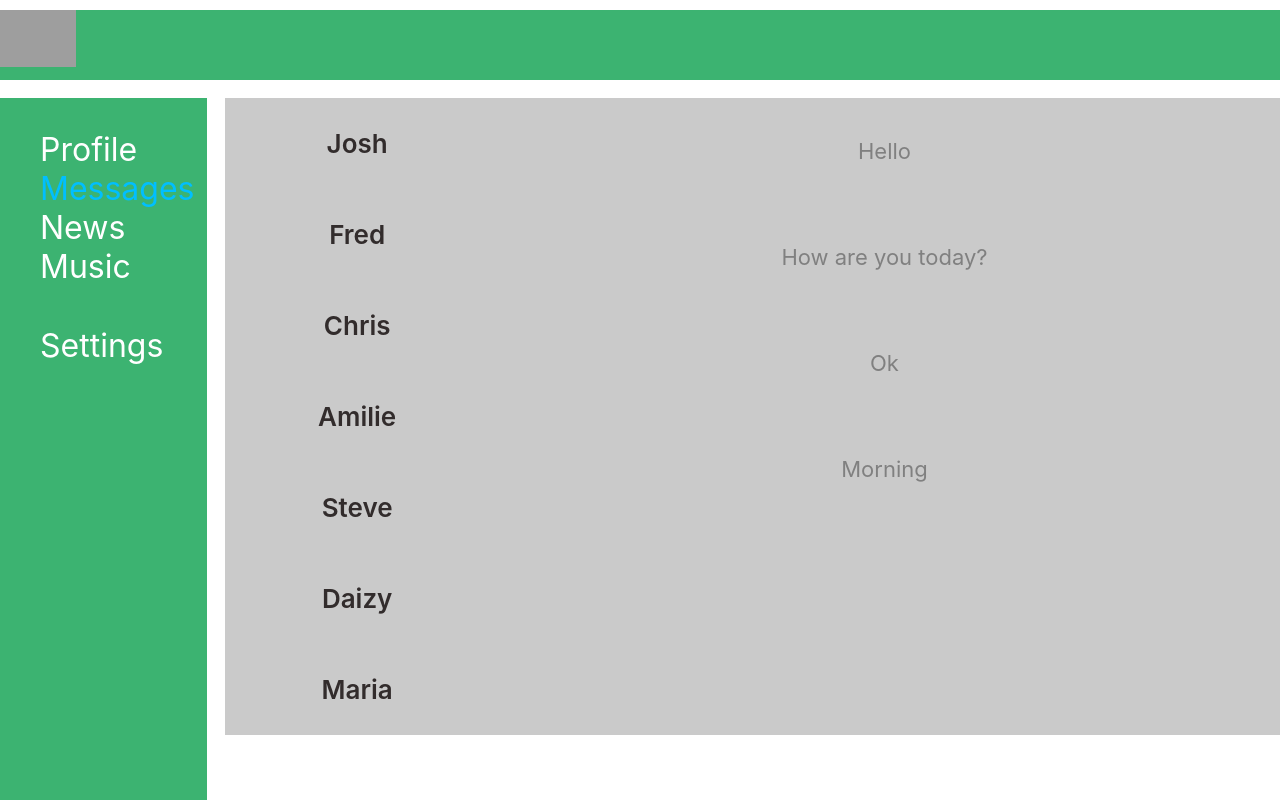
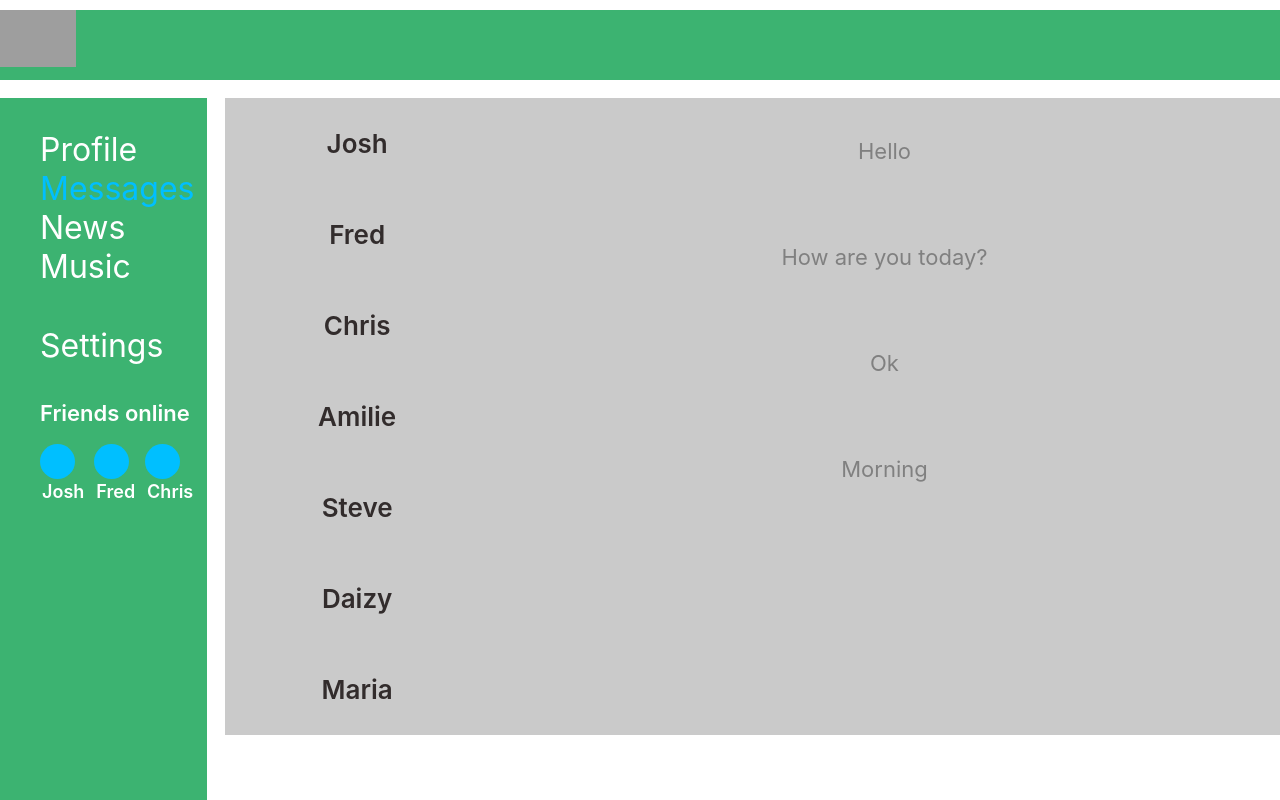
Before and after one commit to hailMeh/react-app-kama, a React (Create React App) app: page /dialogs/dialogs.jsx in a window 1280 px wide. Shown: the top 800 px of the page. Built offline with nearby package versions, Linux system fonts and the light colour scheme; grey boxes are pictures that could not be loaded.

Commit message:
added new array FriendsOnline.jsx state and make path to it, also style and new component

```diff
--- a/src/App.js
+++ b/src/App.js
@@ -4,6 +4,7 @@ import Navigation from "./Components/navigation/Navigation";
 import Profile from "./Components/profile/Profile";
 import Dialogs from "./Components/dialogs/Dialogs";
 import {BrowserRouter, Route} from "react-router-dom";
+import FriendsOnline from "./Components/navigation/FriendsOnlinePage/FriendsOnline";
 
 
 const App = (props) => {
@@ -11,10 +12,10 @@ const App = (props) => {
         <BrowserRouter>
             <div className="Container">
                 <Header/>
-                <Navigation/>
+                <Navigation state={props.state.NavigationPage} /> }
                 <div className={"wrapper-content"}>
-                    <Route path='/profile/profile.jsx' render={ () => <Profile PostData={props.PostData} /> } />
-                    <Route path='/dialogs/dialogs.jsx' render={ () => <Dialogs MessagesData={props.MessagesData} DialogsData={props.DialogsData}/> } />
+                    <Route path='/profile/profile.jsx' render={ () => <Profile state={props.state.ProfilePage} /> } />
+                    <Route path='/dialogs/dialogs.jsx' render={ () => <Dialogs state={props.state.DialogPage}/> } />
                 </div>
             </div>
         </BrowserRouter>
--- a/src/Components/dialogs/Dialogs.jsx
+++ b/src/Components/dialogs/Dialogs.jsx
@@ -7,8 +7,8 @@ import MessagesChat from "./messageDirectory/messages";
 
 
 const Dialogs = (props) => {
-    let DialogsElementsArray = props.DialogsData.map(p => <DialogPage id={p.id} person={p.person}/>)
-    let MessagesElementsArray = props.MessagesData.map(m => <MessagesChat message={m.message}/>)
+    let DialogsElementsArray = props.state.DialogsData.map(p => <DialogPage id={p.id} person={p.person}/>)
+    let MessagesElementsArray = props.state.MessagesData.map(m => <MessagesChat message={m.message}/>)
     return (
         <div className={s.messages__container}>
             <div className={s.dialogs_wrapper}>
--- /dev/null
+++ b/src/Components/navigation/FriendsOnlinePage/FriendsOnline.jsx
@@ -0,0 +1,18 @@
+import s from './FriendsOnline.module.css'
+
+
+
+const FriendsOnline = (props) => {
+
+    return <div className={s.friends__align}>
+
+        <div className={s.friends__favorite}>
+            <div className={s.friends__favorite_img}></div>
+
+        </div>
+        <div className={s.friends__favorite}>
+            <div className={s.friends__favorite_online}> {props.person}</div>
+
+        </div>
+    </div> }
+    export default FriendsOnline;
--- /dev/null
+++ b/src/Components/navigation/FriendsOnlinePage/FriendsOnline.module.css
@@ -0,0 +1,24 @@
+
+.friends__favorite_img {
+    background: deepskyblue;
+    background-size: cover;
+    width: 35px;
+    height: 35px;
+    border-radius: 50%;
+    margin-top: 10px;
+
+
+}
+.friends__favorite {
+    padding-right: 8px;
+}
+.friends__favorite_online {
+    font-size: 18px;
+    font-weight: 600;
+    padding: 2px;
+
+}
+.friends__align {
+    display:table-cell;
+    padding-top: 8px;
+}
--- a/src/Components/navigation/Navigation.jsx
+++ b/src/Components/navigation/Navigation.jsx
@@ -1,7 +1,10 @@
 import navi from './navigation.module.css';
 import {NavLink} from "react-router-dom";
+import FriendsOnline from "./FriendsOnlinePage/FriendsOnline";
+import s from "./FriendsOnlinePage/FriendsOnline.module.css";
 
-const Navigation = () => {
+const Navigation = (props) => {
+    let FriendsOnlineArray = props.state.FriendsOnlineData.map(p => <FriendsOnline id={p.id} person={p.person}/>)
     return (
         <div className={navi.navigation}>
             <ul className={navi.list}>
@@ -10,6 +13,8 @@ const Navigation = () => {
                 <li>News</li>
                 <li>Music</li>
                 <li className={navi.settings}>Settings</li>
+                <div className={navi.friends}>Friends online</div>
+                {FriendsOnlineArray}
             </ul>
         </div>
     )
--- a/src/Components/navigation/navigation.module.css
+++ b/src/Components/navigation/navigation.module.css
@@ -23,3 +23,9 @@ li a {
     color: deepskyblue;
     text-decoration: none;
 }
+
+.friends {
+    padding-top: 35px;
+    font-size: 22px;
+    font-weight: 600;
+}
--- a/src/Components/profile/Profile.jsx
+++ b/src/Components/profile/Profile.jsx
@@ -4,7 +4,7 @@ import video from "../../video/main.mp4"
 
 
 const Profile = (props) => {
-    let PostElementsArray = props.PostData.map( p => <NewPost post={p.post} likes={p.likesCounter}/>)
+    let PostElementsArray = props.state.PostData.map( p => <NewPost post={p.post} likes={p.likesCounter}/>)
     return (
         <div className={"profile"}>
             <div className={"profile__MainImage"}>
--- a/src/index.js
+++ b/src/index.js
@@ -3,34 +3,13 @@ import ReactDOM from 'react-dom';
 import './index.css';
 import App from './App';
 import reportWebVitals from './reportWebVitals';
+import state from "./redux/state";
 
-let PostData = [
-    {id: 1, post: 'Hello', likesCounter: 12},
-    {id: 2, post: 'How are you today?', likesCounter: 22},
-    {id: 3, post: 'Ok', likesCounter: 3},
-    {id: 4, post: 'Morning', likesCounter: 4},
 
-]
-let MessagesData = [
-    {id: 1, message: 'Hello'},
-    {id: 2, message: 'How are you today?'},
-    {id: 3, message: 'Ok'},
-    {id: 4, message: 'Morning'},
-
-]
-let DialogsData = [
-    {id: 1, person: 'Josh'},
-    {id: 2, person: 'Fred'},
-    {id: 3, person: 'Chris'},
-    {id: 4, person: 'Amilie'},
-    {id: 5, person: 'Steve'},
-    {id: 6, person: 'Daizy'},
-    {id: 7, person: 'Maria'},
-]
 
 ReactDOM.render(
     <React.StrictMode>
-        <App PostData={PostData} MessagesData={MessagesData} DialogsData={DialogsData}/>
+        <App state={state}/>
     </React.StrictMode>,
     document.getElementById('root')
 );
--- /dev/null
+++ b/src/redux/state.js
@@ -0,0 +1,39 @@
+let state = {
+    ProfilePage: {
+        PostData: [
+            {id: 1, post: 'Hello', likesCounter: 12},
+            {id: 2, post: 'How are you today?', likesCounter: 22},
+            {id: 3, post: 'Ok', likesCounter: 3},
+            {id: 4, post: 'Morning', likesCounter: 4},
+        ]
+
+    },
+    DialogPage: {
+        DialogsData: [
+            {id: 1, person: 'Josh'},
+            {id: 2, person: 'Fred'},
+            {id: 3, person: 'Chris'},
+            {id: 4, person: 'Amilie'},
+            {id: 5, person: 'Steve'},
+            {id: 6, person: 'Daizy'},
+            {id: 7, person: 'Maria'},
+        ],
+        MessagesData: [
+            {id: 1, message: 'Hello'},
+            {id: 2, message: 'How are you today?'},
+            {id: 3, message: 'Ok'},
+            {id: 4, message: 'Morning'},
+
+        ]
+    },
+    NavigationPage: {
+        FriendsOnlineData : [
+            {id: 1, person: 'Josh'},
+            {id: 2, person: 'Fred'},
+            {id: 3, person: 'Chris'},
+        ]
+    }
+
+
+}
+export default state;
```
